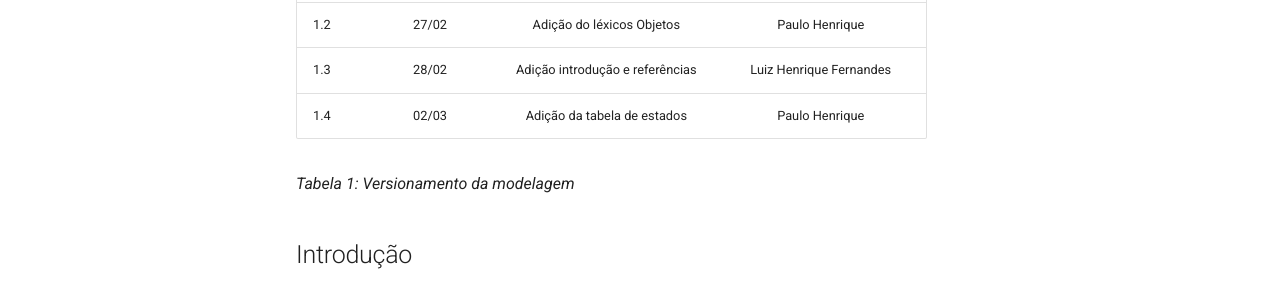
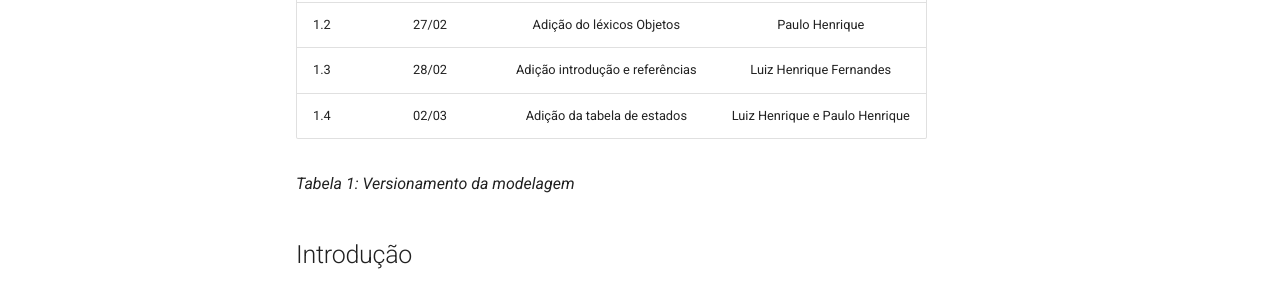
Before and after one commit to Requisitos-de-Software/2021.2-Tembici, an MkDocs documentation site: the page built from docs/modelagem/lexicos.md, in a window 1280 px wide and 900 px high. Shown: the part 413-705 px from the top of the window. Built offline with MkDocs 1.6.1 and Material for MkDocs 9.7.7, drawn with Linux system fonts in a browser that asks for light colours; comment, search, counter and statistics services are not loaded.

```diff
--- a/docs/modelagem/lexicos.md
+++ b/docs/modelagem/lexicos.md
@@ -8,7 +8,7 @@
 | 1.1 | 27/02 | Criação e Adição Lexicos Verbos | Luiz Henrique Fernandes |
 | 1.2 | 27/02 | Adição do léxicos Objetos | Paulo Henrique |
 | 1.3 | 28/02 | Adição introdução e referências | Luiz Henrique Fernandes |
-| 1.4 | 02/03 | Adição da tabela de estados | Paulo Henrique |
+| 1.4 | 02/03 | Adição da tabela de estados | Luiz Henrique e Paulo Henrique |
 
 
 
```
